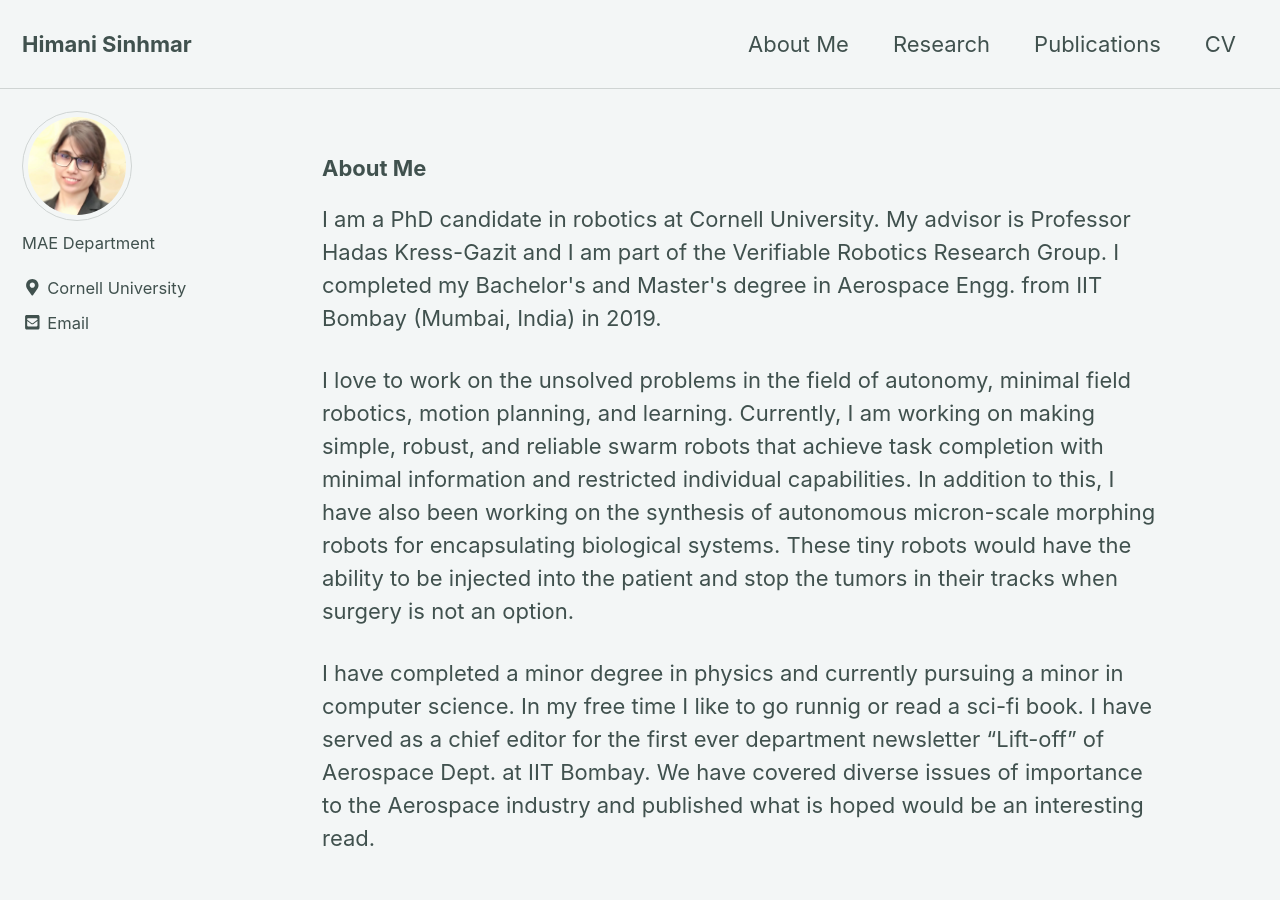
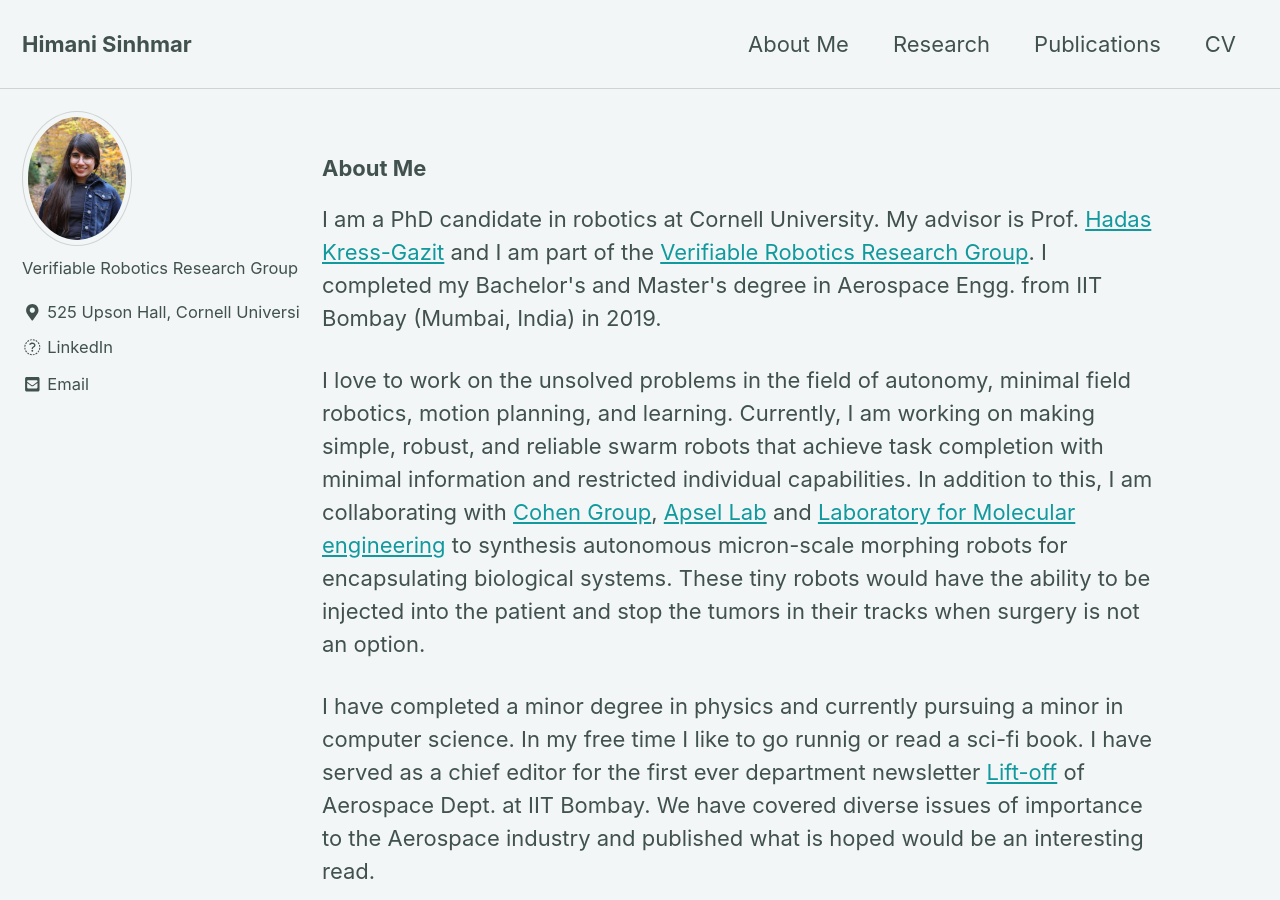
Before and after one commit to himanisinhmar/himanisinhmar.github.io, a Jekyll site: the page built from index.html, in a window 1280 px wide and 900 px high. Built offline with Jekyll 4.4.1, drawn with Linux system fonts in a browser that asks for light colours; nearby versions of some CDN libraries; the list of posts is cut into pages by our own code.

Commit message:
updated index,publication,home

```diff
--- a/_config.yml
+++ b/_config.yml
@@ -103,13 +103,13 @@
 author:
 # name             : "Himani Sinhmar"
   avatar           : /img/dp.jpg
-  bio              : "MAE Department"
-  location         : "Cornell University"
+  bio              : "Verifiable Robotics Research Group"
+  location         : "525 Upson Hall, Cornell University, Ithaca, NY"
   email            : "hs962@cornell.edu"
   links:
-    - label: "Email"
-      icon: "fas fa-fw fa-envelope-square"
-      url: # mailto:himani.sinhmar@gmail.com
+    - label: "LinkedIn"
+      icon: "fas fa-fw fa-linkedin-square"
+      url:  "https://www.linkedin.com/in/himani-sinhmar/"
     - label: "Website"
       icon: "fas fa-fw fa-link"
       # url: "https://your-website.com"
--- a/index.html
+++ b/index.html
@@ -6,11 +6,20 @@
 <h3> About Me </h3>
 
 
-<p>I am a PhD candidate in robotics at Cornell University. My advisor is Professor Hadas Kress-Gazit and I am part of the Verifiable Robotics Research Group. I completed my Bachelor's and Master's degree in Aerospace Engg. from IIT Bombay (Mumbai, India) in 2019.
+<p>I am a PhD candidate in robotics at Cornell University.
+ My advisor is Prof. <a href="https://www.verifiablerobotics.com/people/">Hadas Kress-Gazit</a> and I am part of the <a href="https://www.verifiablerobotics.com/">
+Verifiable Robotics Research Group</a>.
+I completed my Bachelor's and Master's degree in Aerospace Engg. from IIT Bombay (Mumbai, India) in 2019.
 </p>
 
-<p>I love to work on the unsolved problems in the field of autonomy, minimal field robotics, motion planning, and learning. Currently, I am working on making simple, robust, and reliable swarm robots that achieve task completion with minimal information and restricted individual capabilities. In addition to this, I have also been working on the synthesis of autonomous micron-scale morphing robots for encapsulating biological systems. These tiny robots would have the ability to be injected into the patient and stop the tumors in their tracks when surgery is not an option.
+<p>
+    I love to work on the unsolved problems in the field of autonomy, minimal field robotics, motion planning, and learning.
+    Currently, I am working on making simple, robust, and reliable swarm robots that achieve task completion with minimal information and restricted individual capabilities.
+    In addition to this,  I am collaborating with <a href="https://cohengroup.lassp.cornell.edu/">Cohen Group</a>, <a href="https://apsellab.ece.cornell.edu/people/alyssa-apsel/">Apsel Lab</a> and <a href="https://nlabbottcornell.weebly.com/">Laboratory for Molecular engineering</a> to synthesis autonomous micron-scale morphing robots for encapsulating biological systems. These tiny robots would have the ability to be injected into the patient and stop the tumors in their tracks when surgery is not an option.
 </p>
 
-<p>I have completed a minor degree in physics and currently pursuing a minor in computer science. In my free time I like to go runnig or read a sci-fi book. I have served as a chief editor for the first ever department newsletter “Lift-off” of  Aerospace Dept. at IIT Bombay. We have covered diverse issues of importance to the Aerospace industry and published what is hoped would be an interesting read.
+<p>I have completed a minor degree in physics and currently pursuing a minor in computer science.
+    In my free time I like to go runnig or read a sci-fi book.
+    I have served as a chief editor for the first ever department newsletter <a href="{{ '/pdf/newsletter.pdf' | relative_url }}">Lift-off</a> of  Aerospace Dept. at IIT Bombay.
+    We have covered diverse issues of importance to the Aerospace industry and published what is hoped would be an interesting read.
 </p>
```
Also changed, not shown: publications.html (+5 -5 lines), img/dp.jpg.
